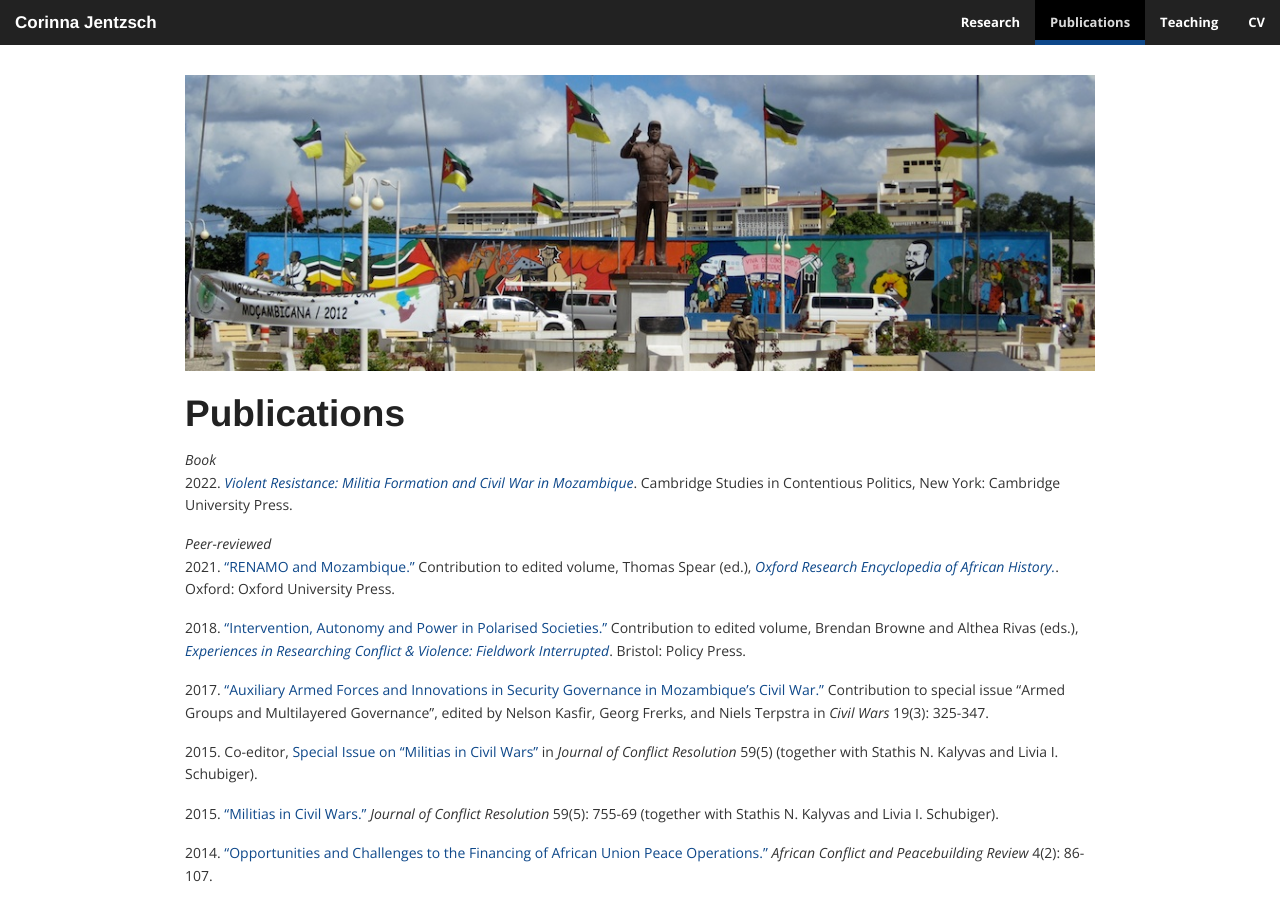
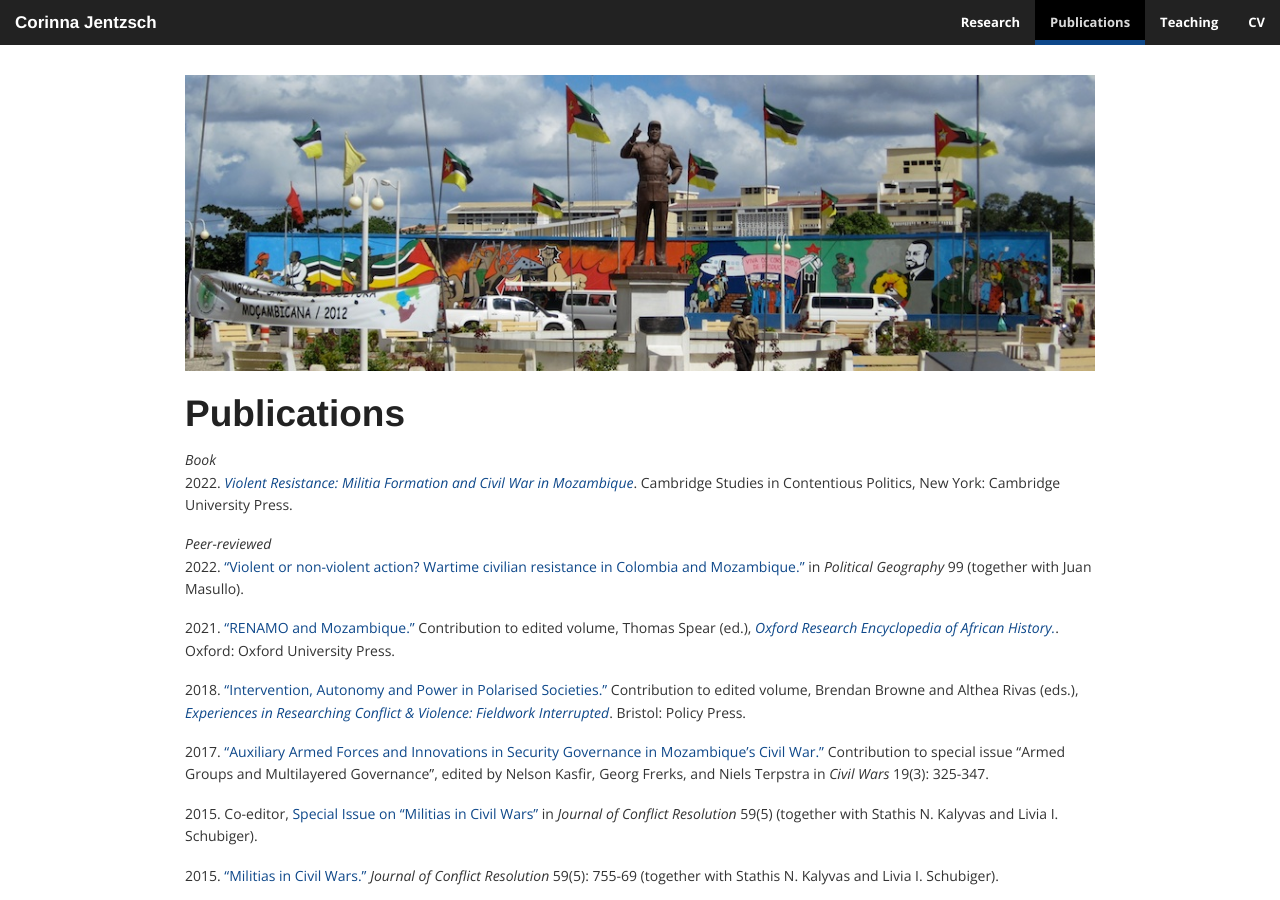
Before and after one commit to corinnajentzsch/corinnajentzsch.github.io, a Jekyll site: the page built from publications.md, in a window 1280 px wide and 900 px high. Built offline with Jekyll 4.4.1, drawn with Linux system fonts in a browser that asks for light colours.

Commit message:
Update publications.md

```diff
--- a/publications.md
+++ b/publications.md
@@ -12,6 +12,8 @@ _Book_
 2022\. _[Violent Resistance: Militia Formation and Civil War in Mozambique](https://www.cambridge.org/core/books/violent-resistance/9F6785EA6663B77BAA90E8A5FDAC5323 "Violent Resistance")_. Cambridge Studies in Contentious Politics, New York: Cambridge University Press.
 
 _Peer-reviewed_
+2022\. ["Violent or non-violent action? Wartime civilian resistance in Colombia and Mozambique."](https://doi.org/10.1016/j.polgeo.2022.102761 "Violent or non-violent action?") in _Political Geography_ 99 (together with Juan Masullo).
+
 2021\. ["RENAMO and Mozambique."](http://doi.org/10.1093/acrefore/9780190277734.013.1028 "RENAMO and Mozambique") Contribution to edited volume, Thomas Spear (ed.), _[Oxford Research Encyclopedia of African History.](https://oxfordre.com/africanhistory "Oxford Research Encyclopedia of African History")_. Oxford: Oxford University Press.
 
 2018\. [“Intervention, Autonomy and Power in Polarised Societies.”](https://openaccess.leidenuniv.nl/bitstream/handle/1887/71200/Jentzsch_2018_Intervention_autonomy_and_power_in_polarised_societies_T.pdf?sequence=1 "Intervention, Autonomy and Power") Contribution to edited volume, Brendan Browne and Althea Rivas (eds.), _[Experiences in Researching Conflict & Violence: Fieldwork Interrupted](https://policypress.co.uk/experiences-in-researching-conflict-and-violence)_. Bristol: Policy Press.
```
